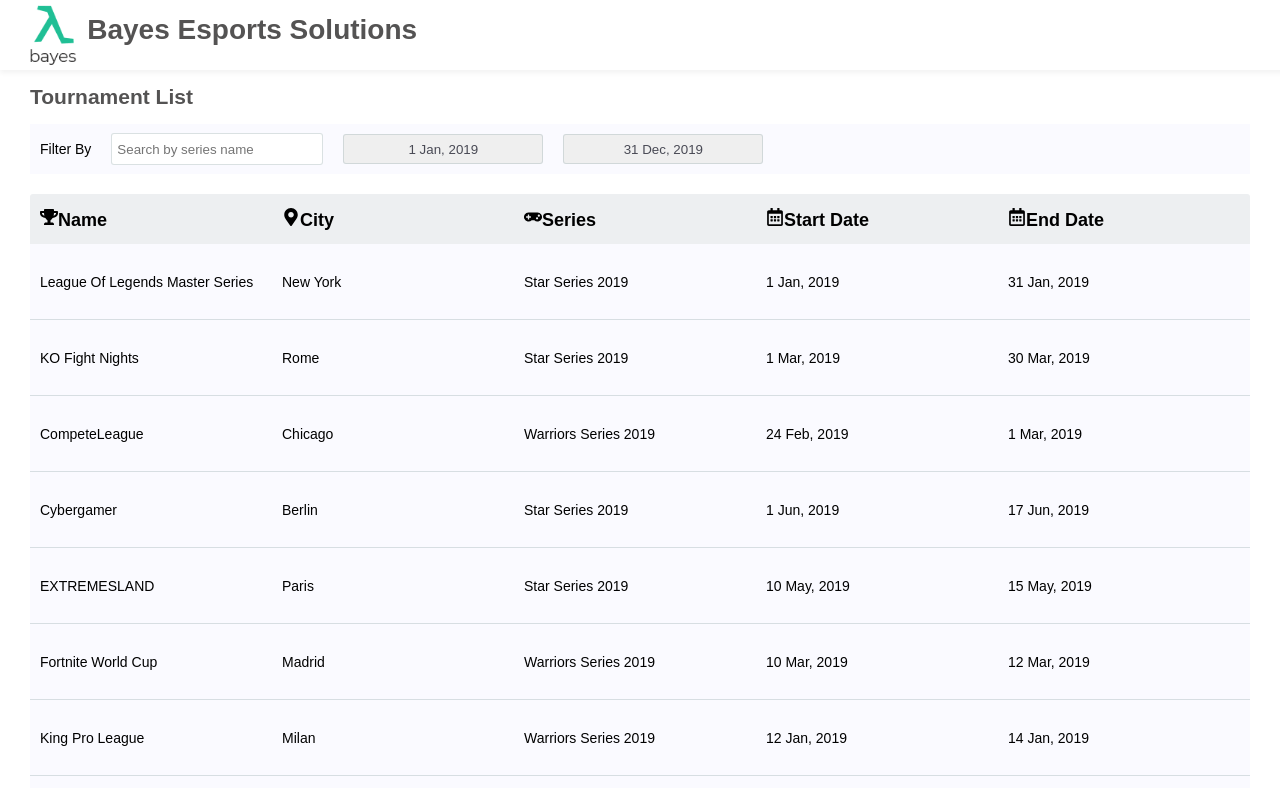
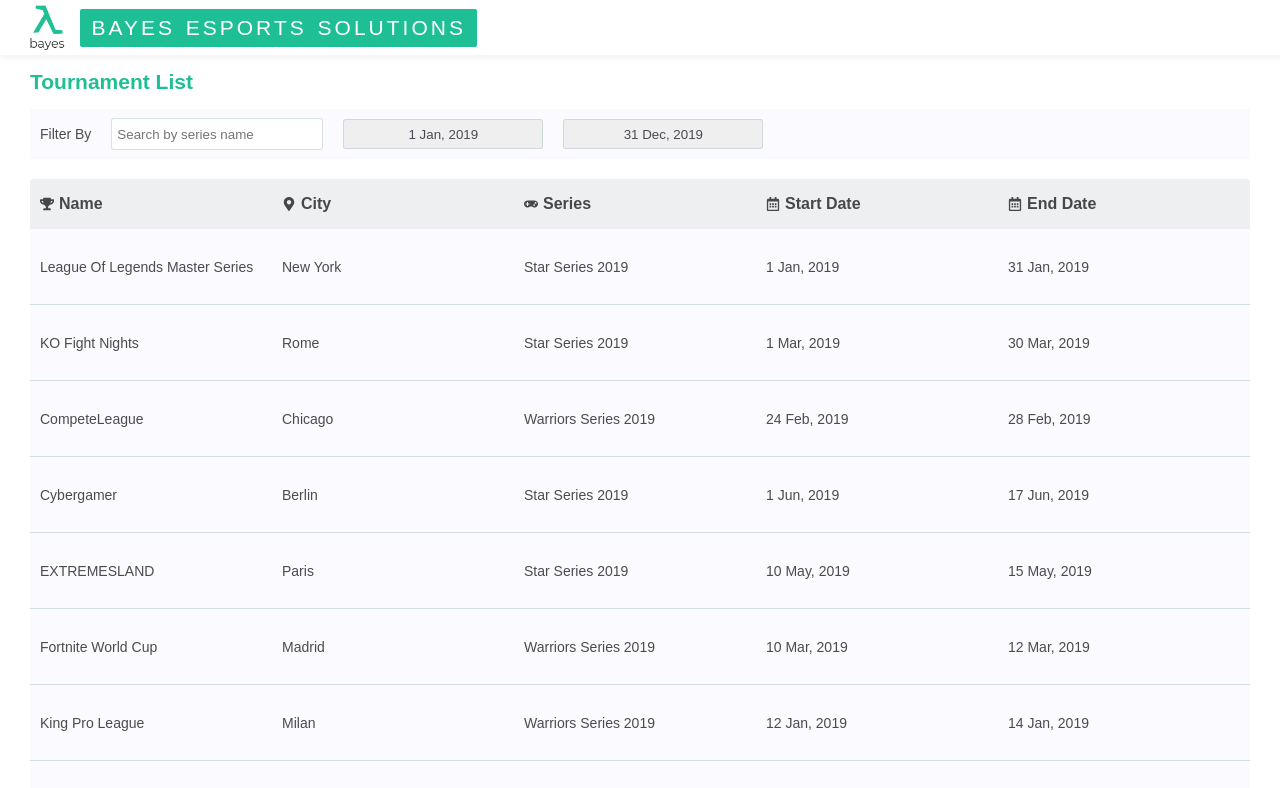
Before and after one commit to dixy-xavier/tournaments, a React app: page / in a window 1280 px wide. Shown: the top 788 px of the page. Built offline with nearby package versions, Linux system fonts and the light colour scheme.

Commit message:
theme changes

```diff
--- a/src/components/App/Header/Header.css
+++ b/src/components/App/Header/Header.css
@@ -3,15 +3,23 @@
   height: 65px;
   width: 100%;
   padding: 5px 30px;
+  align-items: center;
   box-shadow: 0 3px 5px rgba(0, 0, 0, 0.05);
 }
 
 .logo {
-  height: 60px;
+  height: 45px;
 }
 
 .header {
-  color: #545353;
-  margin-left: 10px;
-  margin-top: 9px;
+  font-weight: 200;
+  text-transform: uppercase;
+  letter-spacing: 3px;
+  background: var(--theme-color);
+  color: #fff;
+  padding: 7px 11px;
+  margin: 0 0 0 15px;
+  font-size: 21px;
+  border-radius: 2px;
+  word-spacing: 2px;
 }
--- a/src/index.css
+++ b/src/index.css
@@ -5,8 +5,14 @@
   padding: 0;
   font-family: sans-serif;
   font-size: 14px;
+  color: rgba(0, 0, 0, 0.7);
 }
 
 body > div {
   height: 100%;
 }
+
+:root {
+  --dialog-border-color: rgba(73, 74, 85, 0.2);
+  --theme-color: #1fbf95;
+}
--- a/src/pages/Home/components/Main/Main.constants.js
+++ b/src/pages/Home/components/Main/Main.constants.js
@@ -13,7 +13,7 @@
       id: 45,
       name: 'Star Series 2019',
       date_start: '2019-01-01',
-      date_end: '2019-06-31',
+      date_end: '2019-06-30',
     },
   },
   {
@@ -27,7 +27,7 @@
       id: 45,
       name: 'Star Series 2019',
       date_start: '2019-01-01',
-      date_end: '2019-06-31',
+      date_end: '2019-06-30',
     },
   },
   {
@@ -36,7 +36,7 @@
     country: 'US',
     city: 'Chicago',
     date_start: '2019-02-24 00:00:00Z0000',
-    date_end: '2019-02-29 23:59:59Z0000',
+    date_end: '2019-02-28 23:59:59Z0000',
     series: {
       id: 12,
       name: 'Warriors Series 2019',
@@ -55,7 +55,7 @@
       id: 45,
       name: 'Star Series 2019',
       date_start: '2019-01-01',
-      date_end: '2019-06-31',
+      date_end: '2019-06-30',
     },
   },
   {
@@ -69,7 +69,7 @@
       id: 45,
       name: 'Star Series 2019',
       date_start: '2019-01-01',
-      date_end: '2019-06-31',
+      date_end: '2019-06-30',
     },
   },
   {
@@ -139,7 +139,7 @@
       id: 45,
       name: 'Star Series 2019',
       date_start: '2019-01-01',
-      date_end: '2019-06-31',
+      date_end: '2019-06-30',
     },
   },
   {
@@ -153,7 +153,7 @@
       id: 45,
       name: 'Star Series 2019',
       date_start: '2019-01-01',
-      date_end: '2019-06-31',
+      date_end: '2019-06-30',
     },
   },
 ];
--- a/src/pages/Home/components/Main/components/Filters/CalendarContainer/Calendar/Calendar.css
+++ b/src/pages/Home/components/Main/components/Filters/CalendarContainer/Calendar/Calendar.css
@@ -2,3 +2,7 @@
   position: absolute;
   background-color: #ffffff;
 }
+
+.calendarWrapper {
+  width: 100%;
+}
--- a/src/pages/Home/components/Main/components/Filters/CalendarContainer/Calendar/Calendar.js
+++ b/src/pages/Home/components/Main/components/Filters/CalendarContainer/Calendar/Calendar.js
@@ -7,6 +7,7 @@
     <ReactCalendar
       value={date}
       onChange={onChange}
+      className={styles.calendarWrapper}
     />
   </div>
 );
--- a/src/pages/Home/components/Main/components/TournamentsContainer/Dialog/Dialog.css
+++ b/src/pages/Home/components/Main/components/TournamentsContainer/Dialog/Dialog.css
@@ -13,10 +13,8 @@
 
 .container {
   background-color: white;
-  height: 500px;
+  height: fit-content;
   width: 500px;
-  display: flex;
-  align-items: center;
   flex-direction: column;
 }
 
@@ -32,11 +30,11 @@
   width: 100%;
   display: flex;
   justify-content: center;
-  border-bottom: 1px solid #494a55;
+  border-bottom: 1px solid var(--dialog-border-color);
 }
 
 .content {
-  width: 75%;
+  padding: 0 40px;
 }
 
 .valueWrapper {
@@ -66,7 +64,7 @@
 
 .footer {
   width: 100%;
-  border-top: 1px solid #494a55;
+  border-top: 1px solid var(--dialog-border-color);
   display: flex;
   justify-content: center;
 }
--- a/src/pages/Home/components/Main/components/TournamentsContainer/TournamentHeader/TournamentHeader.css
+++ b/src/pages/Home/components/Main/components/TournamentsContainer/TournamentHeader/TournamentHeader.css
@@ -10,10 +10,21 @@
 .cell {
   flex-grow: 1;
   width: 16.67%;
-  font-size: 18px;
+  font-size: 16px;
   font-weight: 600;
+  display: flex;
+  align-items: center;
 }
 
 .cell:first-child {
   padding-left: 10px;
 }
+
+.cell svg {
+  margin-right: 5px;
+  font-size: 14px;
+}
+
+.label {
+  font-size: 16px;
+}
--- a/src/pages/Home/components/Main/components/TournamentsContainer/TournamentHeader/TournamentHeader.js
+++ b/src/pages/Home/components/Main/components/TournamentsContainer/TournamentHeader/TournamentHeader.js
@@ -7,7 +7,7 @@
     {HEADERS.map(header => (
       <div key={header.label} className={styles.cell}>
         {header.icon}
-        <span>{header.label}</span>
+        <span className={styles.label}>{header.label}</span>
       </div>
     ))}
   </div>
--- a/src/pages/Home/components/SubHeader/SubHeader.css
+++ b/src/pages/Home/components/SubHeader/SubHeader.css
@@ -5,6 +5,6 @@
 }
 
 .header {
-  color: #545353;
+  color: var(--theme-color);
   margin: 10px 0;
 }
```
